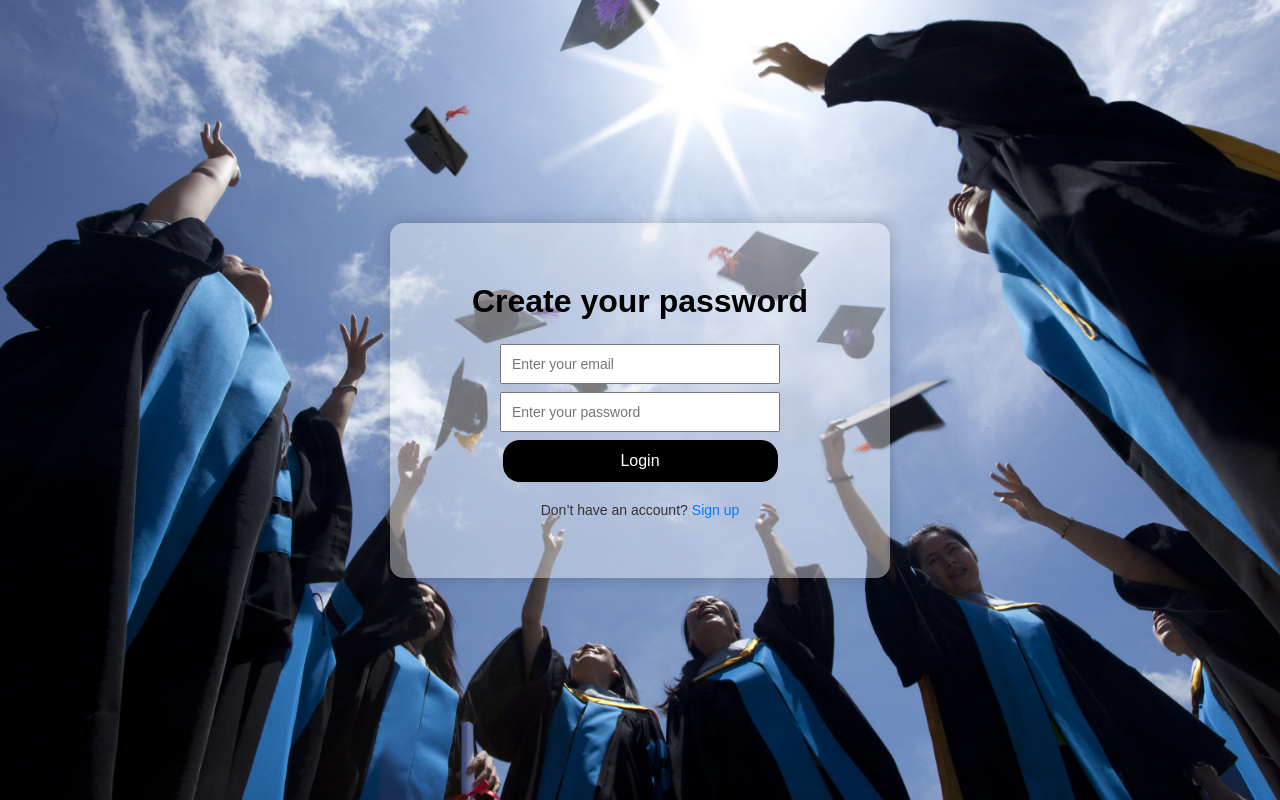
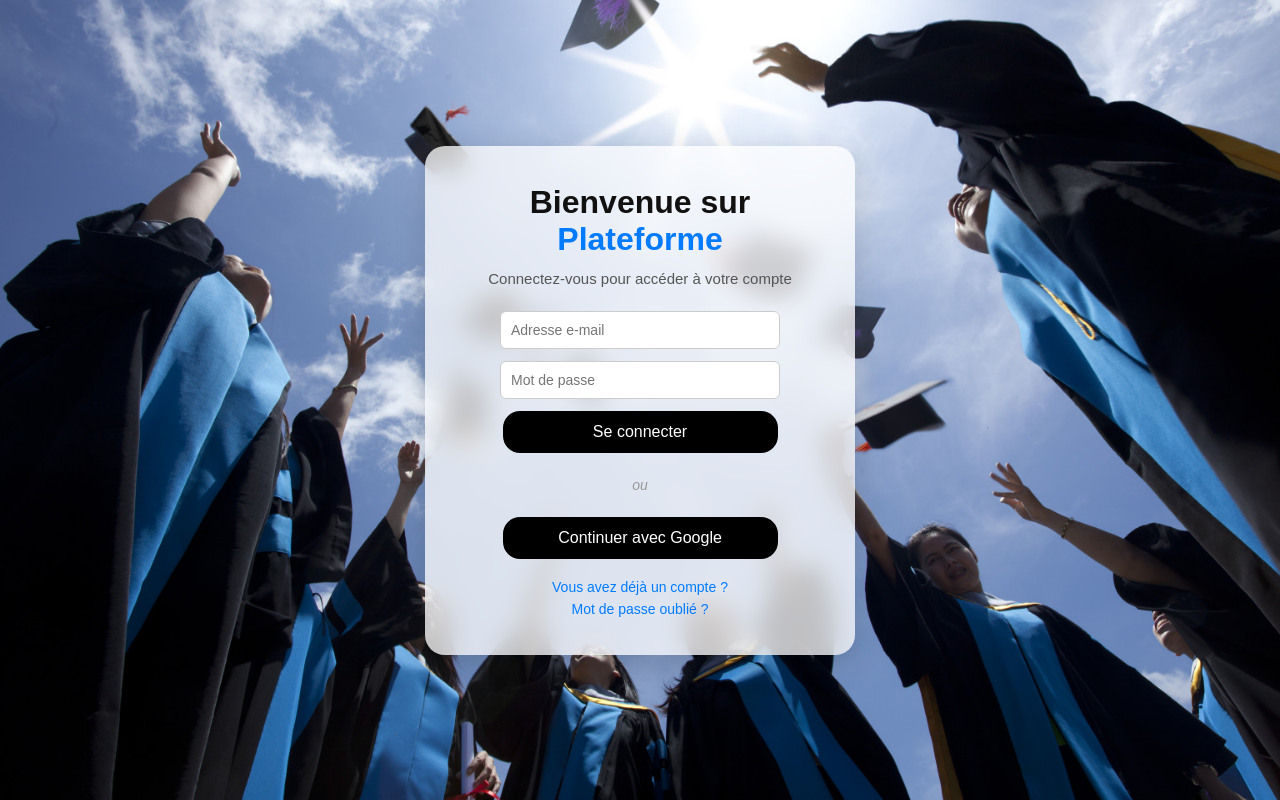
Before and after one commit to Tendriy/platforme_Web_Ui, a React (Vite) app: page /sign-in in a window 1280 px wide. Built offline with nearby package versions, Linux system fonts and the light colour scheme; no server answers.

Commit message:
Ameliore le page login

```diff
--- a/src/components/ui/Button.jsx
+++ b/src/components/ui/Button.jsx
@@ -2,23 +2,27 @@ import styled from 'styled-components'
 
 function Button(props) {
   return (
-    <StyledButton
-     {... props}
-    />
+    <StyledButton {...props}>
+      {props.children}
+    </StyledButton>
   )
 }
 
 const StyledButton = styled.button`
-    padding: 12px;
-    width: 275px;
-    font-size: 16px;
-    background-color: #000;
-    color: #fff;
-    border: none;
-    cursor: pointer;
-    border-radius: 17px;
-    &:hover {
-        opacity: 0.9;
-    }
+  padding: ${({ $padding }) => $padding || '12px'};
+  width: ${({ $width }) => $width || '275px'};
+  font-size: ${({ $fontSize }) => $fontSize || '16px'};
+  background-color: ${({ $bgColor }) => $bgColor || '#000'};
+  color: ${({ $color }) => $color || '#fff'};
+  border: ${({ $border }) => $border || 'none'};
+  cursor: pointer;
+  border-radius: ${({ $borderRadius }) => $borderRadius || '17px'};
+
+  outline: ${({ $outline }) => $outline || 'none'};
+
+  &:hover {
+    opacity: ${({ $hoverOpacity }) => $hoverOpacity || 0.9};
+  }
 `
-export default Button
+
+export default Button;
--- a/src/components/ui/Input.jsx
+++ b/src/components/ui/Input.jsx
@@ -3,15 +3,22 @@ import styled from 'styled-components'
 
 function Input(props) {
   return (
-    <StyledInput
-      {...props}
-    />
+    <StyledInput {...props} />
   )
 }
 
 const StyledInput = styled.input`
-    padding: 10px;
-    width: 280px;
-    font-size: 14px;
+  padding: ${({ $padding }) => $padding || '10px'};
+  width: ${({ $width }) => $width || '280px'};
+  font-size: ${({ $fontSize }) => $fontSize || '14px'};
+  color: ${({ $color }) => $color || 'inherit'};
+  border: ${({ $border }) => $border || '1px solid #ccc'};
+  border-radius: ${({ $borderRadius }) => $borderRadius || '6px'};
+  outline: ${({ $outline }) => $outline || 'none'};
+
+  &:focus {
+    outline: ${({ $focusOutline }) => $focusOutline || '2px solid #007bff'};
+  }
 `
+
 export default Input
--- a/src/pages/auth/SignIn.jsx
+++ b/src/pages/auth/SignIn.jsx
@@ -1,81 +1,106 @@
 import React from 'react';
+import { Link, useNavigate } from 'react-router-dom';
+
 import styled from 'styled-components';
-import { Link, useNavigate } from 'react-router-dom';
+
 import Button from '~/components/ui/Button';
 import Input from '~/components/ui/Input';
+
 import { Wrapper } from '~/styles/style';
 
 function SignIn() {
-    const navigate = useNavigate()
+  const navigate = useNavigate();
 
-    const login = () => {
-        navigate('/')
+  const submitEmail = () => {
+    navigate('/sign-in');
   };
 
   return (
     <Wrapper>
       <Container>
-                <Title>Create your password</Title>
-                <Row>
+        <Title>
+          Bienvenue sur <Highlight>Plateforme</Highlight>
+        </Title>
+
+        <Para>
+          Connectez-vous pour accéder à votre compte
+        </Para>
+
+        <Form>
           <Input
+            type="email"
             id="email"
-                        type="email"
-                        placeholder="Enter your email"
+            placeholder="Adresse e-mail"
           />
+
           <Input
+            type="password"
             id="password"
-                        type="password"
-                        placeholder="Enter your password"
+            placeholder="Mot de passe"
           />
-                    <Button onClick={login}>Login</Button>
-                </Row>
 
+          <Button onClick={submitEmail}>
+            Se connecter
+          </Button>
+        </Form>
 
-                <NoAccount>
-                    Don’t have an account?
-                    <StyledLink to="/sign-up">Sign up</StyledLink>
-                </NoAccount>
+        <Divider>ou</Divider>
+
+        <Button>
+          Continuer avec Google
+        </Button>
+
+        <HaveAccount>
+          <StyledLink to="/sign-in">
+            Vous avez déjà un compte ?
+          </StyledLink>
+
+          <ForgotPasswordLink to="/forgot-password">
+            Mot de passe oublié ?
+          </ForgotPasswordLink>
+        </HaveAccount>
       </Container>
     </Wrapper>
   );
 }
 
-export default SignIn;
-
 
 const Container = styled.div`
-  background-color: rgba(255, 255, 255, 0.4);
-  padding: 60px;
-  border-radius: 14px;
+  background: rgba(255, 255, 255, 0.75);
+  backdrop-filter: blur(12px);
+  padding: 38px;
+  border-radius: 20px;
   text-align: center;
-  box-shadow: 0 0 15px rgba(0, 0, 0, 0.2);
+  box-shadow: 0 8px 32px rgba(0, 0, 0, 0.15);
   width: 100%;
-  max-width:500px;
+  max-width: 430px;
 `;
 
-const Title = styled.h2`
+const Title = styled.h1`
   font-size: 32px;
-  margin-bottom: 24px;
-  color: #000;
+  color: #111;
+  margin-bottom: 12px;
 `;
 
-const Row = styled.div`
+const Highlight = styled.span`
+  color: #007bff;
+`;
+
+const Para = styled.p`
+  color: #555;
+  margin-bottom: 24px;
+  font-size: 15px;
+`;
+
+const Form = styled.form`
   display: flex;
   flex-direction: column;
-  gap: 8px;
+  gap: 12px;
   align-items: center;
-  margin-bottom: 20px;
-`;
-
-const NoAccount = styled.p`
-  font-size: 14px;
-  color: #333;
-  margin-top: 20px;
 `;
 
 const StyledLink = styled(Link)`
   color: #007bff;
-  margin-left: 4px;
   font-weight: 500;
   text-decoration: none;
 
@@ -83,3 +108,35 @@ const StyledLink = styled(Link)`
     text-decoration: underline;
   }
 `;
+
+const ForgotPasswordLink = styled(Link)`
+  color: #007bff;
+  font-size: 14px;
+  text-decoration: none;
+
+  &:hover {
+    text-decoration: underline;
+  }
+`;
+
+
+const Divider = styled.div`
+  margin: 24px 0;
+  font-size: 14px;
+  color: #999;
+  position: relative;
+  font-style: italic;
+`;
+
+const HaveAccount = styled.p`
+  margin-top: 20px;
+  font-size: 14px;
+  color: #444;
+  display: flex;
+  flex-direction: column;
+  align-items: center;
+  gap: 6px;
+`;
+
+
+export default SignIn;
```
Lines whose indentation alone changed are shown as unchanged.
